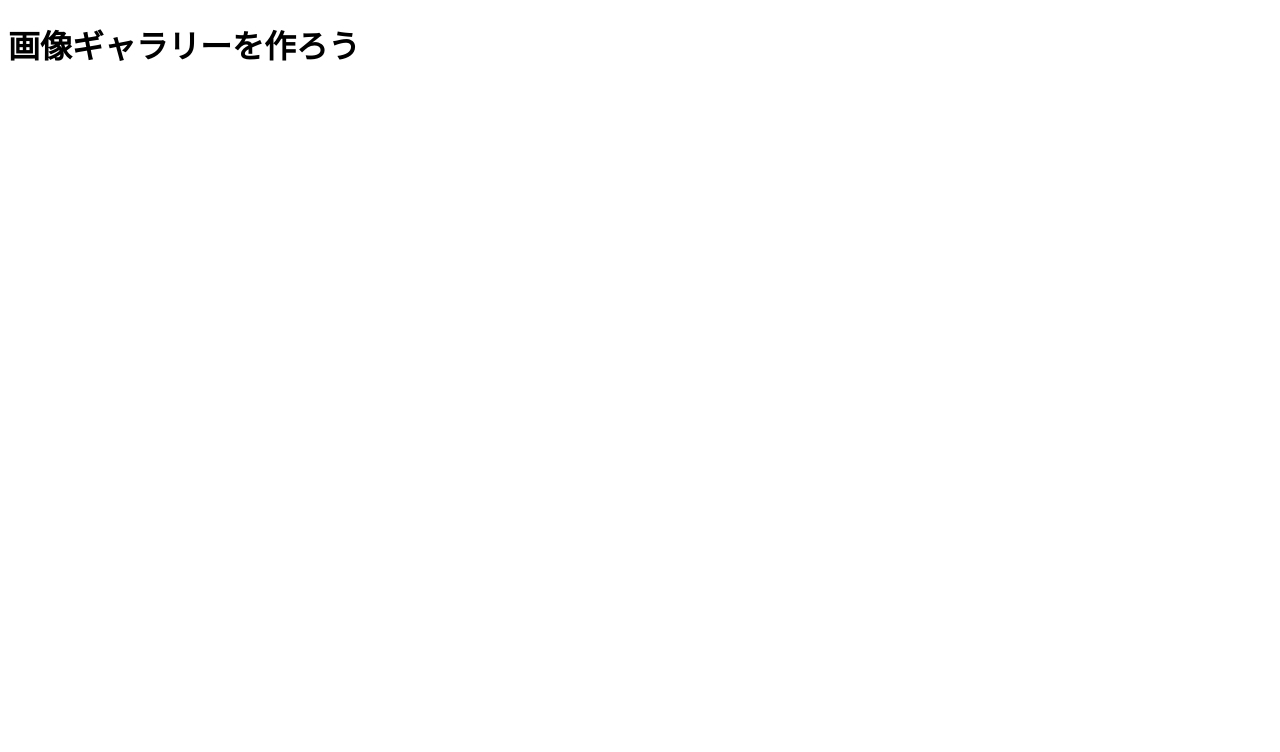
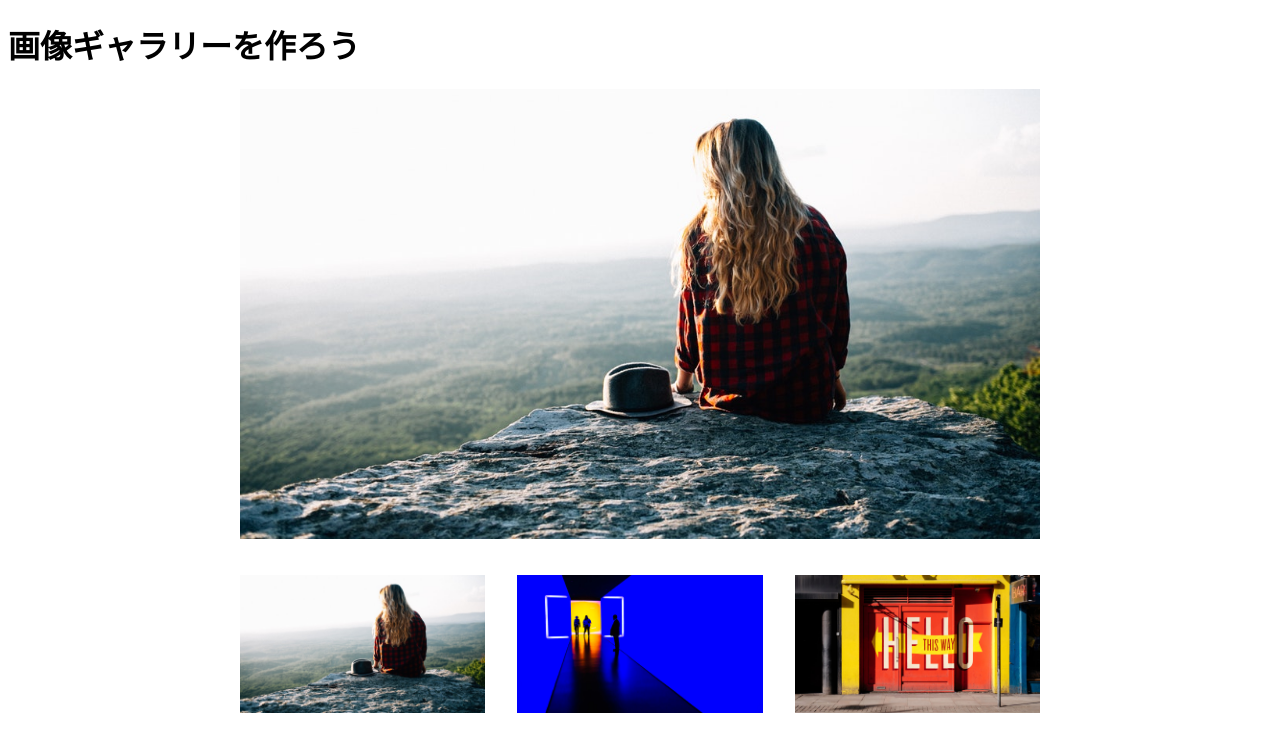
Before and after one commit to bis-study-group/vuejs-photo-gallery, a plain HTML site: page index.html in a window 1280 px wide. Drawn offline with nearby package versions, Linux system fonts and the light colour scheme.

Commit message:
4月6日の成果物

```diff
--- a/app.css
+++ b/app.css
@@ -1 +1,28 @@
 /* Insert code here... */
+.wrapper {
+  max-width: 800px;
+  margin: 0 auto;
+}
+
+.mainImage {
+  width: 100%;
+  margin-bottom: 32px;
+}
+
+.photoList {
+  margin: 0 auto;
+  padding: 0;
+  width: 100%;
+  display: grid;
+  grid-template-columns: 1fr 1fr 1fr;
+  grid-gap: 32px;
+}
+
+.photoList__item {
+  list-style: none;
+  width: 100%;
+}
+
+.photoList__item img {
+  width: 100%;
+}
--- a/app.js
+++ b/app.js
@@ -12,14 +12,20 @@ new Vue({
   el: '#app',
   data: {
     photos1: [
-      { main: 'image_1.jpeg', thumbnail: 'thumbnail_1.jpeg' },
-      { main: 'image_2.jpeg', thumbnail: 'thumbnail_2.jpeg' },
-      { main: 'image_3.jpeg', thumbnail: 'thumbnail_3.jpeg' }
+      { id: 1, main: 'image_1.jpeg', thumbnail: 'thumbnail_1.jpeg' },
+      { id: 2, main: 'image_2.jpeg', thumbnail: 'thumbnail_2.jpeg' },
+      { id: 3, main: 'image_3.jpeg', thumbnail: 'thumbnail_3.jpeg' }
     ],
     photos2: [
-      { main: 'image_4.jpeg', thumbnail: 'thumbnail_4.jpeg' },
-      { main: 'image_5.jpeg', thumbnail: 'thumbnail_5.jpeg' },
-      { main: 'image_6.jpeg', thumbnail: 'thumbnail_6.jpeg' }
-    ]
-  }
+      { id: 4, main: 'image_4.jpeg', thumbnail: 'thumbnail_4.jpeg' },
+      { id: 5, main: 'image_5.jpeg', thumbnail: 'thumbnail_5.jpeg' },
+      { id: 6, main: 'image_6.jpeg', thumbnail: 'thumbnail_6.jpeg' }
+    ],
+    url: 'images/image_1.jpeg'
+  },
+  methods: {
+    handleImage: function(event) {
+      this.url = event.target.src
+    }
+  },
 });
--- a/index.html
+++ b/index.html
@@ -12,7 +12,15 @@
     <div class="container">
       <h1 class="title">画像ギャラリーを作ろう</h1>
       <gallery :items="photos1" title="画像ギャラリーその1"></gallery>
-      <gallery :items="photos2" title="画像ギャラリーその2"></gallery>
+      <div class="wrapper">
+        <img  class="mainImage" v-bind:src="url">
+        <ul class="photoList">
+          <li class="photoList__item" v-for="item in photos1" v-bind:key="item.id">
+            <img :src="'images/' + item.main" v-on:click="handleImage">
+          </li>
+        </ul>
+      </div>
+      <!-- <gallery :items="photos2" title="画像ギャラリーその2"></gallery> -->
     </div>
   </div>
   <script src="https://cdn.jsdelivr.net/npm/vue/dist/vue.js"></script>
```
